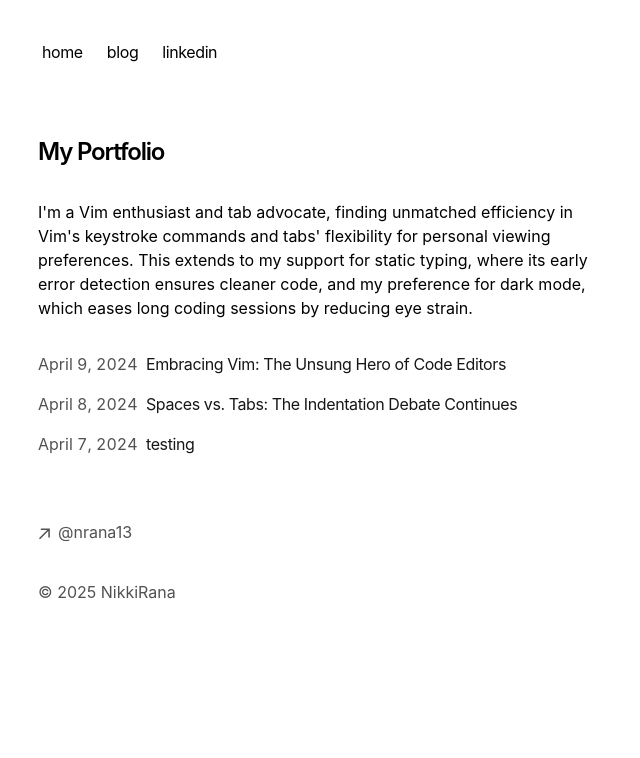
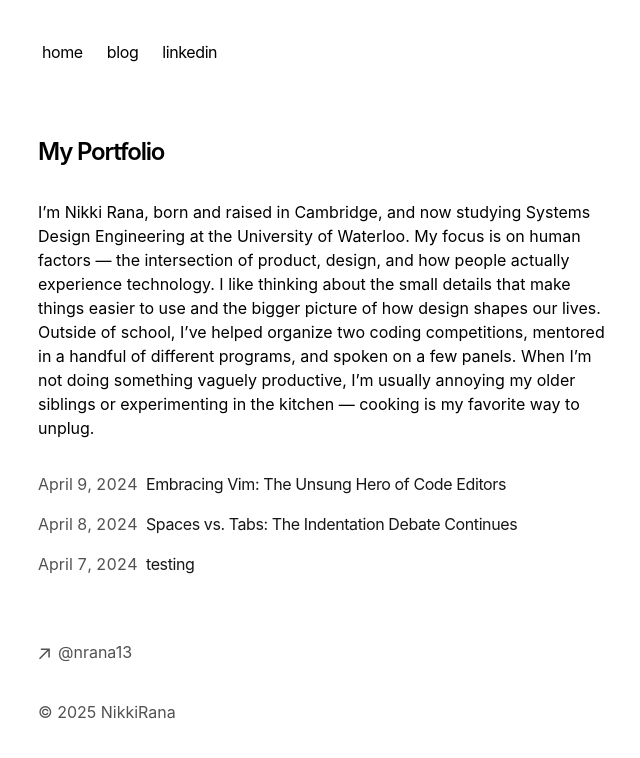
Before and after one commit to nrana13/portfolio-testtry, a Next.js app: page / in a window 1280 px wide. Shown: the top 758 px of the page, without its empty margins (314-954 px from the left). Built offline with nearby package versions, Linux system fonts and the light colour scheme.

Commit message:
Update page.tsx

```diff
--- a/app/page.tsx
+++ b/app/page.tsx
@@ -7,11 +7,11 @@ export default function Page() {
         My Portfolio
       </h1>
       <p className="mb-4">
-        {`I'm a Vim enthusiast and tab advocate, finding unmatched efficiency in
-        Vim's keystroke commands and tabs' flexibility for personal viewing
-        preferences. This extends to my support for static typing, where its
-        early error detection ensures cleaner code, and my preference for dark
-        mode, which eases long coding sessions by reducing eye strain.`}
+        {`I’m Nikki Rana, born and raised in Cambridge, and now studying Systems Design Engineering at the University of Waterloo.
+        My focus is on human factors — the intersection of product, design, and how people actually experience technology.
+        I like thinking about the small details that make things easier to use and the bigger picture of how design shapes our lives.
+Outside of school, I’ve helped organize two coding competitions, mentored in a handful of different programs, and spoken on a few panels.
+When I’m not doing something vaguely productive, I’m usually annoying my older siblings or experimenting in the kitchen — cooking is my favorite way to unplug.`}
       </p>
       <div className="my-8">
         <BlogPosts />
```
